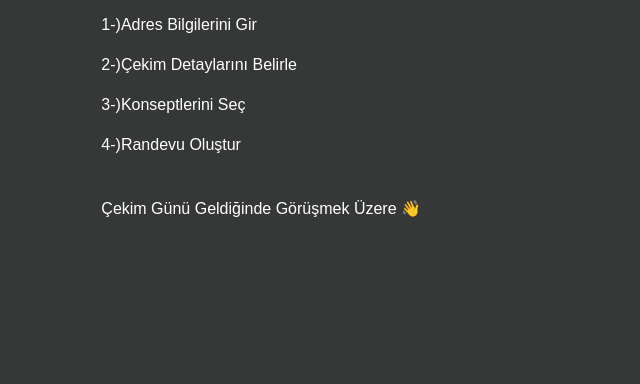
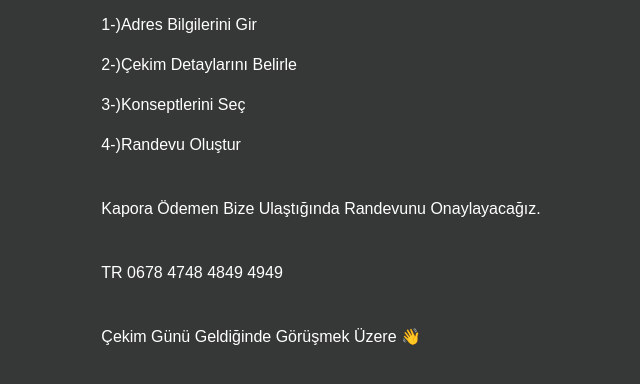
Before and after one commit to MehmetUzel/photographer-appoinment, a Django app: page /home/ in a window 1280 px wide. Shown: the part 260-644 px from the top of the page, without its empty margins (116-756 px from the left). Run offline with Django 3.2, Linux system fonts and the light colour scheme.

Commit message:
List Planned Features
Listed planned features and known issues.
Also removed unnecessary library from user/views.py file
Added payment information to remember adding it somewhere.

```diff
--- a/photographer/homepage/templates/homepage/home.html
+++ b/photographer/homepage/templates/homepage/home.html
@@ -13,6 +13,10 @@ Anasayfa
 <p>3-)Konseptlerini Seç</p>
 <p>4-)Randevu Oluştur</p>
 <br>
+<p>Kapora Ödemen Bize Ulaştığında Randevunu Onaylayacağız. </p>
+<br>
+<p>TR 0678 4748 4849 4949</p>
+<br>
 <p>Çekim Günü Geldiğinde Görüşmek Üzere 👋</p>
 
 
--- a/photographer/user/views.py
+++ b/photographer/user/views.py
@@ -5,8 +5,6 @@ from .forms import RegisterForm,LoginForm,ProfileForm,PartialProfileForm,Partial
 from django.contrib.auth import authenticate, login as auth_login
 from django.contrib import messages
 from django.conf import settings
-#from cart.models import Cart
-# Create your views here.
 
 def register(response):
     if response.method == "POST":
```
Also changed, not shown: README.md, photographer/db.sqlite3.
